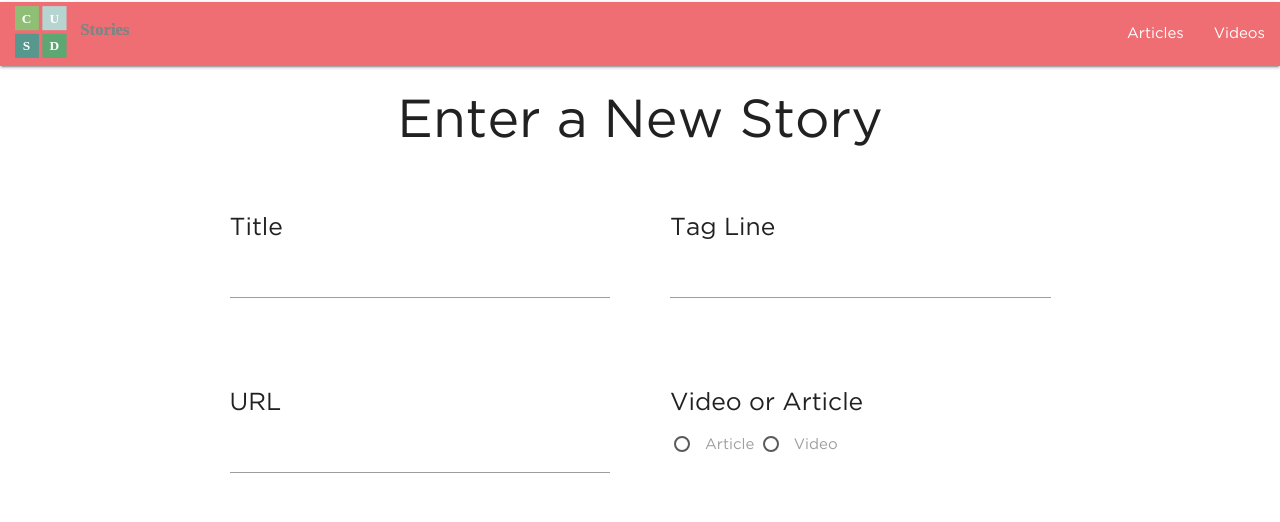
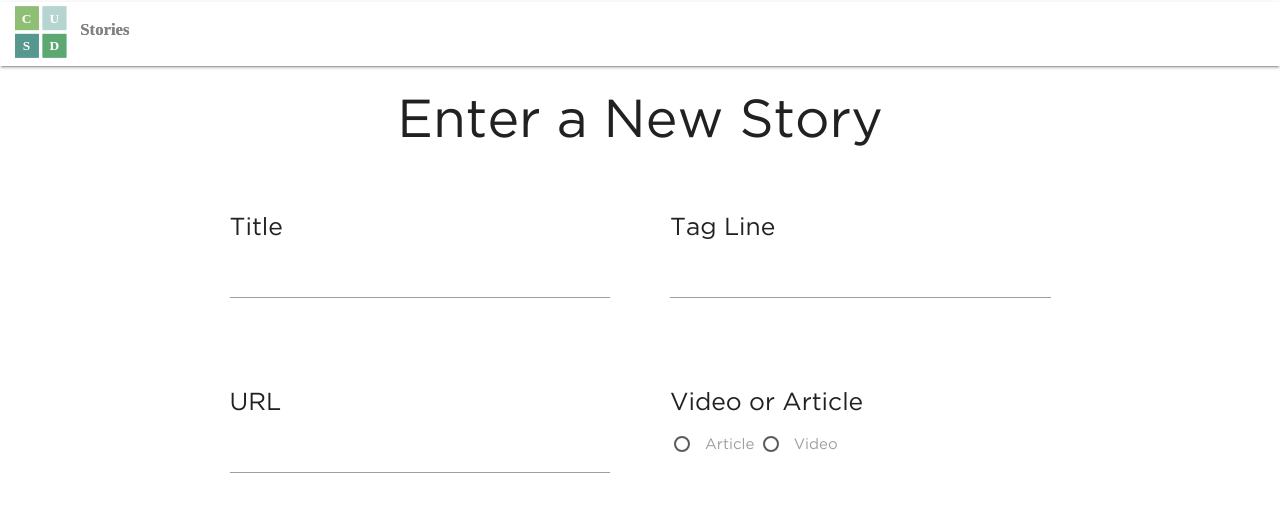
Before and after one commit to genghisshyy/cusd-stories, a PHP site: page /form.php in a window 1280 px wide. Shown: the top 522 px of the page. Run offline with PHP 8.4, Linux system fonts and the light colour scheme; some libraries are stand-ins or nearby versions.

Commit message:
nav color

```diff
--- a/css/style.css
+++ b/css/style.css
@@ -33,6 +33,9 @@ body {
 
 .main {
   margin-top: 2rem; }
+
+nav {
+  background-color: #FFFFFF; }
 
 .about-tag {
   text-align: center;
--- a/scss/style.scss
+++ b/scss/style.scss
@@ -57,6 +57,7 @@ $card-img-height: 310px;
 
 nav{
   // line-height: 0px !important;
+  background-color: $navbar-color;
 }
 .about-tag{
   text-align: center;
```
Also changed, not shown: 1 other file.
